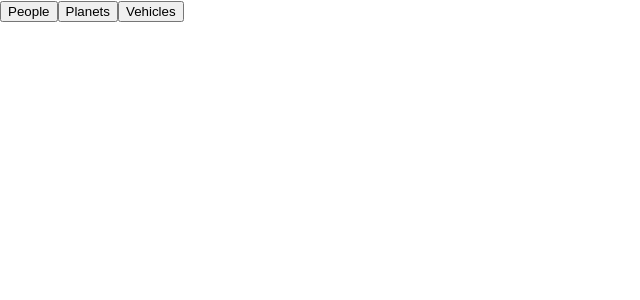
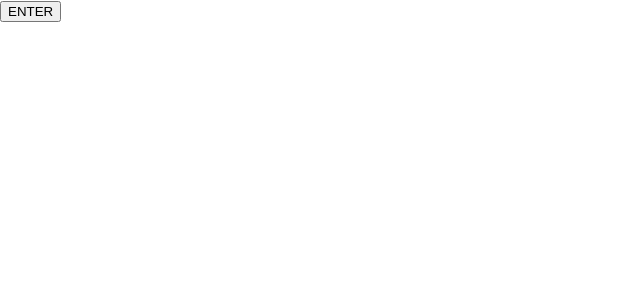
Before and after one commit to AdamN8142/swapi-box, a React (Create React App) app: page / in a window 1280 px wide. Shown: the top 300 px of the page, without its empty margins (0-640 px from the left). Built offline with nearby package versions, Linux system fonts and the light colour scheme.

Commit message:
Add splash Page

```diff
--- a/src/App.js
+++ b/src/App.js
@@ -1,15 +1,41 @@
 import React, { Component } from 'react';
 import './App.css';
 import FilterControls from './FilterControls'
+import Splash from './Splash'
 
 class App extends Component {
+  constructor() {
+    super()
+    this.state = {
+      pageStatus: 'splash'
+    }
+  }
+
+  enterApp = () => {
+    this.setState({
+      pageStatus: 'home'
+    })
+  }
+
+
   render() {
-    return (
-      <div>
-         <FilterControls />
-      </div>
-    );
+    switch(this.state.pageStatus) {
+      case('home'):
+        return (
+          <div>
+            <FilterControls />
+          </div>
+        );
+      default:
+        return (
+          <div>
+            <Splash enterApp={this.enterApp}/>
+          </div>
+        )
+    }
   }
+
 }
 
+
 export default App;
--- /dev/null
+++ b/src/Splash.js
@@ -0,0 +1,22 @@
+import React, { Component } from 'react';
+
+class Splash extends Component {
+  constructor() {
+    super()
+}
+
+  handleClick = (event) => {
+    event.preventDefault();
+    this.props.enterApp();
+  }
+
+  render() {
+    return(
+      <div>
+        <button onClick={this.handleClick}>ENTER</button>
+      </div>
+    )
+  }
+}
+
+export default Splash;
```
